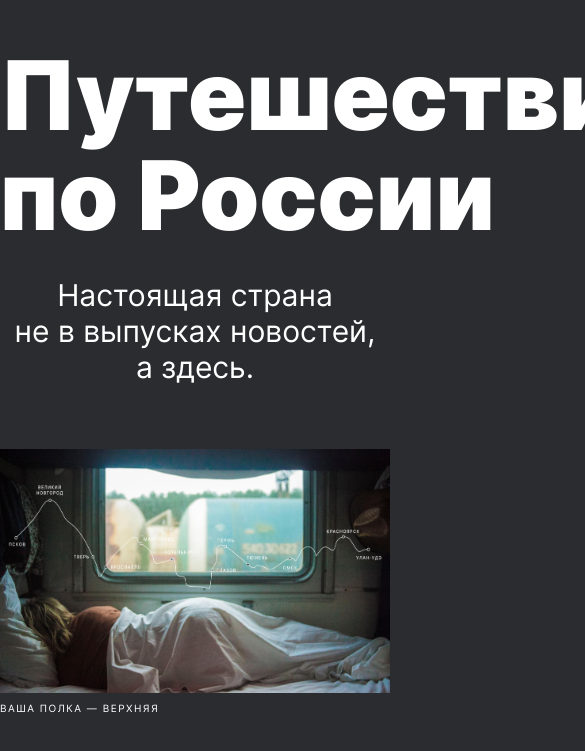
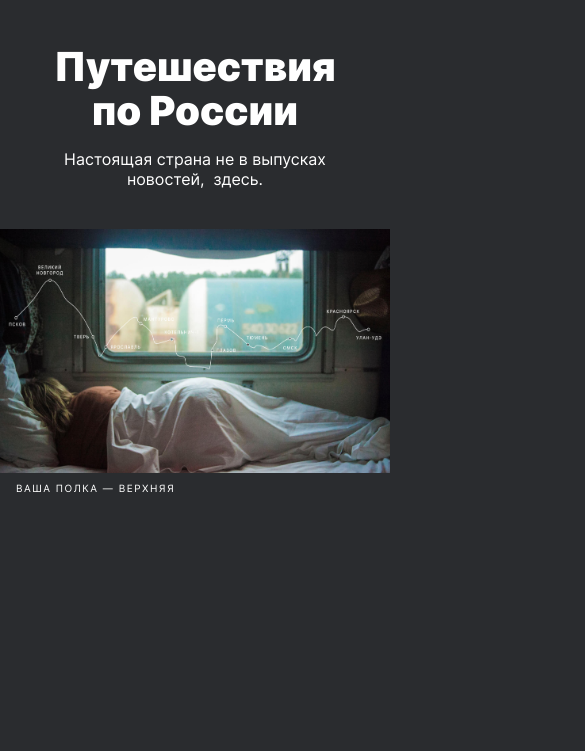
Before and after one commit to serp123616512/russian-travel, a plain HTML site: page index.html in a window 390 px wide. Shown: the part 61-812 px from the top of the page, 585 px wide, since content can reach past the window. Drawn offline with Linux system fonts and the light colour scheme.

Commit message:
added lead

```diff
--- /dev/null
+++ b/blocks/lead/__caption/lead__caption.css
@@ -0,0 +1,20 @@
+.lead__caption {
+  width: 100%;
+  font-size: 10px;
+  line-height: 14px;
+  letter-spacing: 1.5px;
+  text-transform: uppercase;
+  quotes: none;
+}
+
+@media screen and (max-width: 864px) {
+  .lead__caption {
+    width: calc(100% - 2*24px);
+  }
+}
+
+@media screen and (max-width: 425px) {
+  .lead__caption {
+    width: calc(100% - 2*16px);
+  }
+}
--- a/blocks/lead/__quote/lead__quote.css
+++ /dev/null
@@ -1,8 +0,0 @@
-.lead__quote {
-  width: 100%;
-  font-size: 10px;
-  line-height: 14px;
-  letter-spacing: 1.5px;
-  text-transform: uppercase;
-  quotes: none;
-}
--- a/blocks/lead/__subtitle/lead__subtitle.css
+++ b/blocks/lead/__subtitle/lead__subtitle.css
@@ -6,3 +6,35 @@
   text-align: center;
   margin: 0 0 64px;
 }
+
+@media screen and (max-width: 1080px) {
+  .lead__subtitle {
+    margin: 0 0 56px;
+  }
+}
+
+@media screen and (max-width: 720px) {
+  .lead__subtitle {
+    max-width: calc(100% - 2*70px);
+    font-size: 23px;
+    line-height: 28px;
+    margin: 0 0 48px;
+  }
+}
+
+@media screen and (max-width: 530px) {
+  .lead__subtitle {
+    max-width: calc(100% - 2*16px);
+    font-size: 20px;
+    line-height: 24px;
+    margin: 0 0 44px;
+  }
+}
+
+@media screen and (max-width: 425px) {
+  .lead__subtitle {
+    font-size: 16px;
+    line-height: 20px;
+    margin: 0 0 40px;
+  }
+}
--- a/blocks/lead/__title/lead__title.css
+++ b/blocks/lead/__title/lead__title.css
@@ -7,3 +7,29 @@
   text-align: center;
   margin: 0 0 32px;
 }
+
+@media screen and (max-width: 720px) {
+  .lead__title {
+    max-width: calc(100% - 2*24px);
+    font-size: 68px;
+    line-height: 72px;
+    margin: 0 0 24px;
+  }
+}
+
+@media screen and (max-width: 530px) {
+  .lead__title {
+    max-width: calc(100% - 2*16px);
+    font-size: 54px;
+    line-height: 58px;
+    margin: 0 0 20px;
+  }
+}
+
+@media screen and (max-width: 425px) {
+  .lead__title {
+    font-size: 40px;
+    line-height: 44px;
+    margin: 0 0 16px;
+  }
+}
--- a/blocks/lead/lead.css
+++ b/blocks/lead/lead.css
@@ -5,3 +5,16 @@
   flex-direction: column;
   align-items: center;
 }
+
+@media screen and (max-width: 1080px) {
+  .lead {
+    width: calc(100% - 2*48px) ;
+  }
+}
+
+@media screen and (max-width: 864px) {
+  .lead {
+    max-width: 768px;
+    width: 100%;
+  }
+}
--- a/blocks/сontent/__section/content__section.css
+++ b/blocks/сontent/__section/content__section.css
@@ -1,3 +1,15 @@
 .content__section {
   margin-bottom: 92px;
 }
+
+@media screen and (max-width: 864px) {
+  .content__section {
+    margin-bottom: 88px;
+  }
+}
+
+@media screen and (max-width: 425px) {
+  .content__section {
+    margin-bottom: 64px;
+  }
+}
--- a/index.html
+++ b/index.html
@@ -25,9 +25,9 @@
   <main class="content">
     <section class="lead content__section">
       <h1 class="lead__title">Путешествия по&nbsp;России</h1>
-      <p class="lead__subtitle">Настоящая страна не&nbsp;в&nbsp;выпусках новостей, а&nbsp;здесь.</p>
+      <p class="lead__subtitle">Настоящая страна не&nbsp;в&nbsp;выпусках новостей,&nbsp;&nbsp;здесь.</p>
       <div class="lead__image"></div>
-      <q class="lead__quote">ваша полка&nbsp;&mdash; верхняя</q>
+      <q class="lead__caption">ваша полка&nbsp;&mdash; верхняя</q>
     </section>
   </main>
 </body>
--- a/pages/index.css
+++ b/pages/index.css
@@ -17,7 +17,7 @@
 @import url('../blocks/lead/__title/lead__title.css');
 @import url('../blocks/lead/__subtitle/lead__subtitle.css');
 @import url('../blocks/lead/__image/lead__image.css');
-@import url('../blocks/lead/__quote/lead__quote.css');
+@import url('../blocks/lead/__caption/lead__caption.css');
 
 @import url('');
 @import url('');
```
